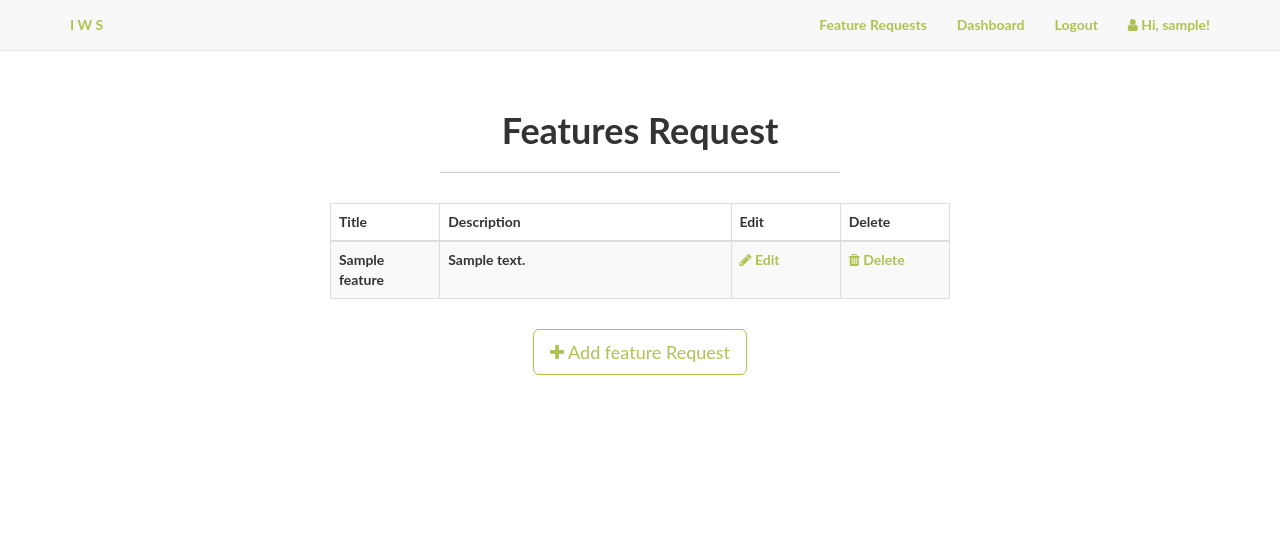
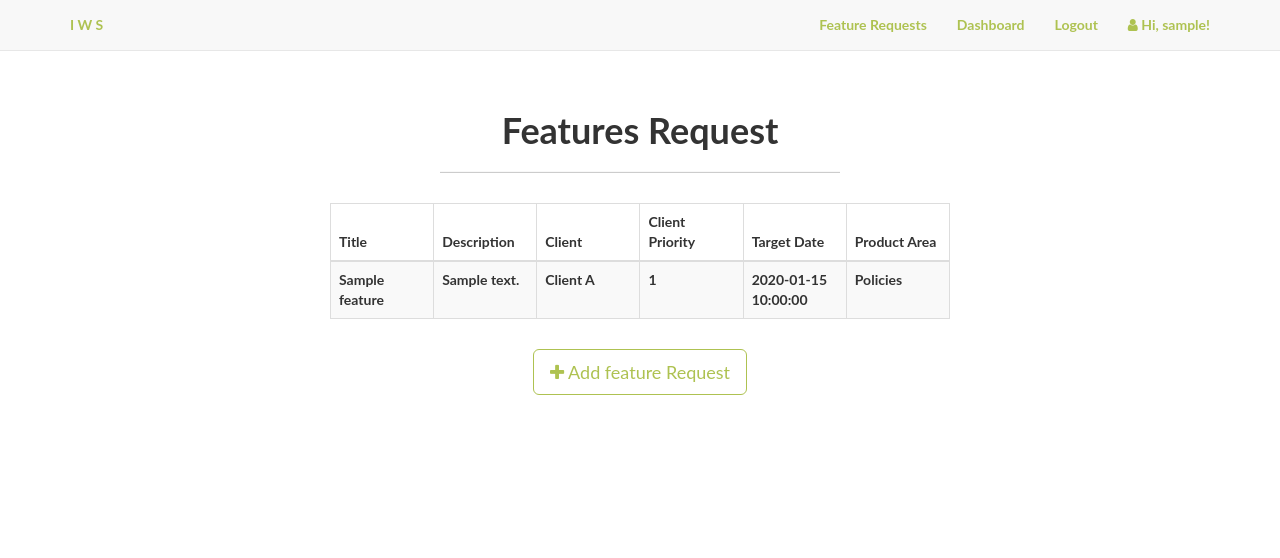
Before and after one commit to sasili-adetunji/featureRequest, a Flask app: page /features in a window 1280 px wide. Shown: the top 558 px of the page. Run offline with Flask 2, Linux system fonts and the light colour scheme; a user stored in the database is signed in; tables that the repository leaves empty hold one stand-in row (values such as "Sample post"); parts of the project's set-up code (start-up, migrations or seed data) failed here and were passed over; some libraries are stand-ins or nearby versions.

Commit message:
- edit the views

```diff
--- a/app/admin/views.py
+++ b/app/admin/views.py
@@ -45,6 +45,8 @@ def add_feature():
 
         clients = Client.query.filter_by(client=form.client.data).order_by("client_priority desc")
         priority_point = 1
+        new_c = None
+        # import pdb; pdb.set_trace()
         if priority_point < clients.count():
             for client_row in clients:
                 new_client  = client_row.client;
@@ -56,6 +58,13 @@ def add_feature():
                         )
                     db.session.add(new_c)
                     db.session.commit()
+        else:
+            new_c = Client(client=form.client.data,
+                            client_priority=form.client_priority.data,
+                    )
+            db.session.add(new_c)
+            db.session.commit()
+
         feature = Feature(title=form.title.data,
                           description=form.description.data,
                           product_area=form.product_area.data,
@@ -79,61 +88,3 @@ def add_feature():
     return render_template('features/feature.html', action="Add",
                            add_feature=add_feature, form=form,
                            title="Add Feature")
-
-
-@admin.route('/features/edit/<int:id>', methods=['GET', 'POST'])
-@login_required
-def edit_feature(id):
-    """
-    Edit a feature request
-    """
-    check_admin()
-
-    add_feature = False
-
-    feature = Feature.query.get_or_404(id)
-    form = FeatureForm(obj=feature)
-    if form.validate_on_submit():
-        feature.title = form.title.data
-        feature.description = form.description.data
-        feature.client.client = form.client.data
-        feature.client.client_priority = form.client_priority.data
-        feature.target_date = form.target_date.data
-        feature.product_area = form.product_area.data
-        db.session.commit()
-        flash('You have successfully edited the feature requests.')
-
-        # redirect to the feature page
-        return redirect(url_for('admin.list_features'))
-
-    form.description.data = feature.description
-    form.title.data = feature.title
-    form.client.data = feature.client.client
-    form.client_priority.data = feature.client.client_priority
-    form.target_date.data = feature.target_date
-    form.product_area.data = feature.product_area
-
-    return render_template('features/feature.html', action="Edit",
-                           add_feature=add_feature, form=form,
-                           feature=feature, title="Edit Feature")
-
-
-@admin.route('/features/delete/<int:id>', methods=['GET', 'POST'])
-@login_required
-def delete_feature(id):
-    """
-    Delete a feature request from the database
-    """
-    check_admin()
-
-    feature = Feature.query.get_or_404(id)
-    client = Client.query.get_or_404(feature.client.id)
-    db.session.delete(feature)
-    db.session.commit()
-    db.session.delete(client)
-    db.session.commit()
-
-    flash('You have successfully deleted the feature requests.')
-
-    # redirect to the feature page
-    return redirect(url_for('admin.list_features'))
--- a/app/models.py
+++ b/app/models.py
@@ -57,6 +57,11 @@ class ClientType(enum.Enum):
     def choices(cls):
         return [(choice.name, choice.name) for choice in cls]
 
+    @classmethod
+    def stringify(cls, val):
+        for choice in cls:
+            if choice.name==val.name:
+                return choice.value
 
 class ProductAreaType(enum.Enum):
     POLICIES = "Policies"
@@ -68,6 +73,11 @@ class ProductAreaType(enum.Enum):
     def choices(cls):
         return [(choice.name, choice.name) for choice in cls]
 
+    @classmethod
+    def stringify(cls, val):
+        for choice in cls:
+            if choice.name==val.name:
+                return choice.value
 
 
 class Client(db.Model):
--- a/app/templates/features/feature.html
+++ b/app/templates/features/feature.html
@@ -3,8 +3,6 @@
 {% block title %}
     {% if add_feature %}
     Request Feature
-    {% else %}
-        Edit Request
     {% endif %}
 {% endblock %}
 {% block body %}
@@ -15,8 +13,6 @@
         <div class="center">
             {% if add_feature %}
                 <h1>Request Feature</h1>
-            {% else %}
-                <h1>Edit Request</h1>
             {% endif %}
             <br/>
             {{ wtf.quick_form(form) }}
--- a/app/templates/features/features.html
+++ b/app/templates/features/features.html
@@ -17,9 +17,12 @@
               <thead>
                 <tr>
                   <th width="15%"> Title </th>
-                  <th width="40%"> Description </th>
-                  <th width="15%"> Edit </th>
-                  <th width="15%"> Delete </th>
+                  <th width="15%"> Description </th>
+                  <th width="15%"> Client </th>
+                  <th width="15%"> Client Priority </th>
+                  <th width="15%"> Target Date </th>
+                  <th width="15%"> Product Area </th>
+
                 </tr>
               </thead>
               <tbody>
@@ -27,16 +30,11 @@
                 <tr>
                   <td> {{ feature.title }} </td>
                   <td> {{ feature.description }} </td>
-                  <td>
-                    <a href="{{ url_for('admin.edit_feature', id=feature.id) }}">
-                      <i class="fa fa-pencil"></i> Edit
-                    </a>
-                  </td>
-                  <td>
-                    <a href="{{ url_for('admin.delete_feature', id=feature.id) }}">
-                      <i class="fa fa-trash"></i> Delete
-                    </a>
-                  </td>
+                  <td> {{ feature.client.client.stringify(feature.client.client) }} </td>
+                  <td> {{ feature.client.client_priority }} </td>
+                  <td> {{ feature.target_date }} </td>
+                  <td> {{ feature.product_area.stringify(feature.product_area) }} </td>
+
                 </tr>
               {% endfor %}
               </tbody>
```
